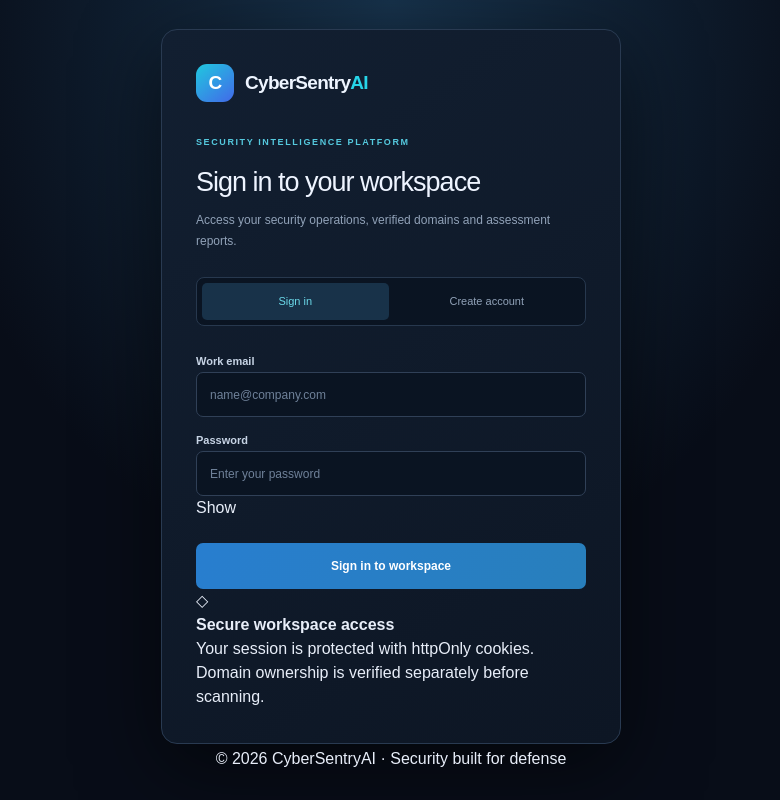
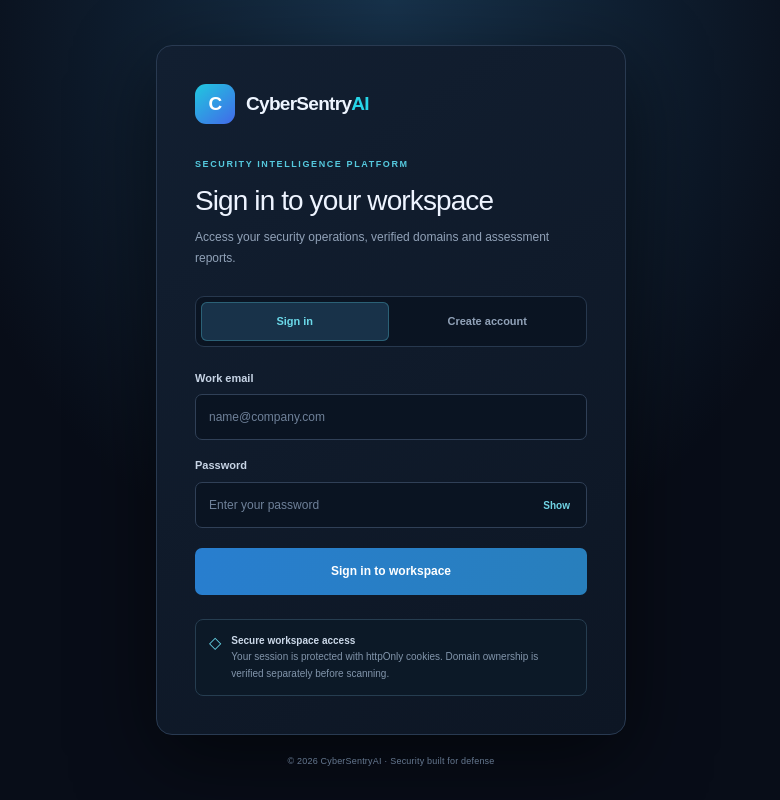
Before and after one commit to Fouzia2510/cybersentry-ai, a Next.js app: page /login in a window 1280 px wide. Shown: the whole page, without its empty margins (249-1029 px from the left). Built offline with nearby package versions, Linux system fonts and the light colour scheme.

Commit message:
Refine authentication form visual design

```diff
--- a/src/app/globals.css
+++ b/src/app/globals.css
@@ -996,191 +996,61 @@ button:disabled {
 
 
 .auth-shell {
-  min-height: 100vh;
-  display: grid;
-  place-items: center;
-  padding: 28px 16px;
-  background:
-    radial-gradient(ellipse at 50% 0%, #17324b 0%, transparent 52%),
-    #080d18;
-}
-
+  min-height: 100vh; display: flex; flex-direction: column; align-items: center;
+  justify-content: center; padding: 36px 16px 22px;
+  background: radial-gradient(ellipse at 50% 0%, #17324b 0%, transparent 52%), #080d18;
+}
 .auth-card {
-  width: min(100%, 460px);
-  padding: 34px;
-  border: 1px solid #293a51;
-  border-radius: 16px;
-  background: linear-gradient(145deg, #121f31, #0d1624);
+  width: min(100%, 470px); padding: 38px; border: 1px solid #293a51;
+  border-radius: 16px; background: linear-gradient(145deg, #121f31, #0d1624);
   box-shadow: 0 24px 80px #0008;
 }
-
-.auth-brand {
-  display: inline-flex;
-  align-items: center;
-  gap: 11px;
-  color: #eef5ff;
-  font-size: 19px;
-  font-weight: 800;
-  text-decoration: none;
-  letter-spacing: -0.7px;
-}
-
-.auth-brand > span:last-child > span {
-  color: var(--cyan);
-}
-
-.auth-brand-icon {
-  width: 38px;
-  height: 38px;
-  display: grid;
-  place-items: center;
-  border-radius: 11px;
-  background: linear-gradient(140deg, #20c8df, #4269e9);
-  color: white;
-}
-
-.auth-eyebrow {
-  margin-top: 34px;
-  color: #55c9de;
-  font-size: 9px;
-  font-weight: 700;
-  letter-spacing: 1.6px;
-}
-
-.auth-card h1 {
-  margin: 12px 0 8px;
-  color: #eef4ff;
-  font-size: 27px;
-  letter-spacing: -1px;
-}
-
-.auth-description {
-  margin: 0;
-  color: #91a2b8;
-  font-size: 12px;
-  line-height: 1.7;
-}
-
-.auth-tabs {
-  display: grid;
-  grid-template-columns: 1fr 1fr;
-  gap: 5px;
-  margin: 26px 0 22px;
-  padding: 5px;
-  border: 1px solid #27384e;
-  border-radius: 8px;
-  background: #0a1422;
-}
-
-.auth-tabs button {
-  min-height: 37px;
-  border: 0;
-  border-radius: 5px;
-  background: transparent;
-  color: #91a2b8;
-  font-size: 11px;
-}
-
-.auth-tabs button.selected {
-  background: #183249;
-  color: #6bd9e9;
-}
-
-.auth-form {
-  display: grid;
-  gap: 10px;
-}
-
-.auth-form label {
-  margin-top: 8px;
-  color: #c7d4e5;
-  font-size: 11px;
-  font-weight: 600;
-}
-
-.auth-form input {
-  width: 100%;
-  height: 45px;
-  padding: 0 13px;
-  border: 1px solid #304057;
-  border-radius: 7px;
-  outline: none;
-  background: #0a1422;
-  color: #eef4ff;
-  font-size: 12px;
-}
-
-.auth-form input:focus {
-  border-color: #35bfd5;
-  box-shadow: 0 0 0 3px #35bfd51c;
-}
-
-.auth-form input::placeholder {
-  color: #6f8199;
-}
-
-.auth-submit {
-  min-height: 46px;
-  margin-top: 13px;
-  border: 0;
-  border-radius: 7px;
-  background: linear-gradient(110deg, #287ecf, #287fbc);
-  color: white;
-  font-size: 12px;
-  font-weight: 700;
-}
-
-.auth-submit:disabled {
-  opacity: 0.6;
-  cursor: wait;
-}
-
-.auth-error,
-.auth-message {
-  margin: 8px 0 0;
-  padding: 10px 12px;
-  border-radius: 6px;
-  font-size: 11px;
-  line-height: 1.6;
-}
-
-.auth-error {
-  border: 1px solid #71404a;
-  background: #351d29;
-  color: #ffabb7;
-}
-
-.auth-message {
-  border: 1px solid #315a65;
-  background: #142d39;
-  color: #9ce5ee;
-}
-
-.auth-footnote {
-  margin: 22px 0 0;
-  color: #7f91a8;
-  font-size: 10px;
-  line-height: 1.7;
-}
-
-.auth-back {
-  display: inline-block;
-  margin-top: 20px;
-  color: #64d5e7;
-  font-size: 11px;
-  text-decoration: none;
-}
-
-.auth-back:hover {
-  text-decoration: underline;
-}
-
+.auth-brand { display: inline-flex; align-items: center; gap: 11px; color: #eef5ff;
+  font-size: 19px; font-weight: 800; text-decoration: none; letter-spacing: -.7px; }
+.auth-brand > span:last-child > span { color: var(--cyan); }
+.auth-brand-icon { width: 40px; height: 40px; display: grid; place-items: center;
+  border-radius: 11px; background: linear-gradient(140deg, #20c8df, #4269e9); color: white; }
+.auth-eyebrow { margin-top: 34px; color: #55c9de; font-size: 9px; font-weight: 700; letter-spacing: 1.6px; }
+.auth-card h1 { margin: 12px 0 9px; color: #eef4ff; font-size: clamp(23px, 4vw, 28px); line-height: 1.2; letter-spacing: -.9px; }
+.auth-description { margin: 0; color: #91a2b8; font-size: 12px; line-height: 1.75; }
+.auth-tabs { display: grid; grid-template-columns: 1fr 1fr; gap: 5px; margin: 27px 0 23px;
+  padding: 5px; border: 1px solid #27384e; border-radius: 9px; background: #0a1422; }
+.auth-tabs button { min-height: 39px; border: 0; border-radius: 6px; background: transparent;
+  color: #91a2b8; font-size: 11px; font-weight: 600; cursor: pointer; transition: background .18s ease, color .18s ease; }
+.auth-tabs button.selected { background: #183249; color: #6bd9e9; box-shadow: inset 0 0 0 1px #2b6176; }
+.auth-form { display: grid; gap: 17px; }
+.auth-field { display: grid; gap: 8px; min-width: 0; }
+.auth-form label { color: #c7d4e5; font-size: 11px; font-weight: 650; }
+.auth-label-row { display: flex; align-items: center; justify-content: space-between; gap: 10px; }
+.auth-field-hint { color: #71869e; font-size: 10px; }
+.auth-form input { width: 100%; height: 46px; padding: 0 13px; border: 1px solid #304057;
+  border-radius: 7px; outline: none; background: #0a1422; color: #eef4ff; font-size: 12px;
+  transition: border-color .18s ease, box-shadow .18s ease; }
+.auth-form input:focus { border-color: #35bfd5; box-shadow: 0 0 0 3px #35bfd51c; }
+.auth-form input::placeholder { color: #6f8199; }
+.auth-password-wrap { position: relative; }
+.auth-password-wrap input { padding-right: 60px; }
+.auth-password-toggle { position: absolute; top: 50%; right: 12px; transform: translateY(-50%);
+  padding: 5px; border: 0; background: transparent; color: #70d4e5; font-size: 10px; font-weight: 650; cursor: pointer; }
+.auth-submit { min-height: 47px; margin-top: 3px; border: 0; border-radius: 7px;
+  background: linear-gradient(110deg, #287ecf, #287fbc); color: white; font-size: 12px;
+  font-weight: 700; cursor: pointer; transition: filter .18s ease, transform .18s ease; }
+.auth-submit:hover:not(:disabled) { filter: brightness(1.12); transform: translateY(-1px); }
+.auth-submit:disabled { opacity: .6; cursor: wait; }
+.auth-error, .auth-message { margin: 0; padding: 10px 12px; border-radius: 6px; font-size: 11px; line-height: 1.6; }
+.auth-error { border: 1px solid #71404a; background: #351d29; color: #ffabb7; }
+.auth-message { border: 1px solid #315a65; background: #142d39; color: #9ce5ee; }
+.auth-security-note { display: flex; align-items: flex-start; gap: 10px; margin-top: 24px;
+  padding: 13px; border: 1px solid #263d50; border-radius: 8px; background: #0c1927; }
+.auth-security-note > span { color: #65d3e5; font-size: 16px; line-height: 1.2; }
+.auth-security-note p { margin: 0; color: #8295ab; font-size: 10px; line-height: 1.65; }
+.auth-security-note strong { color: #cbd8e8; font-size: 10px; }
+.auth-copyright { margin: 20px 0 0; color: #65788f; font-size: 9px; letter-spacing: .2px; }
 @media (max-width: 480px) {
-  .auth-card {
-    padding: 25px 20px;
-  }
-}
-
+  .auth-shell { padding: 22px 14px; }
+  .auth-card { padding: 27px 21px; }
+  .auth-eyebrow { margin-top: 29px; }
+}
 
 .auth-nav-button {
   display: inline-flex;
```
